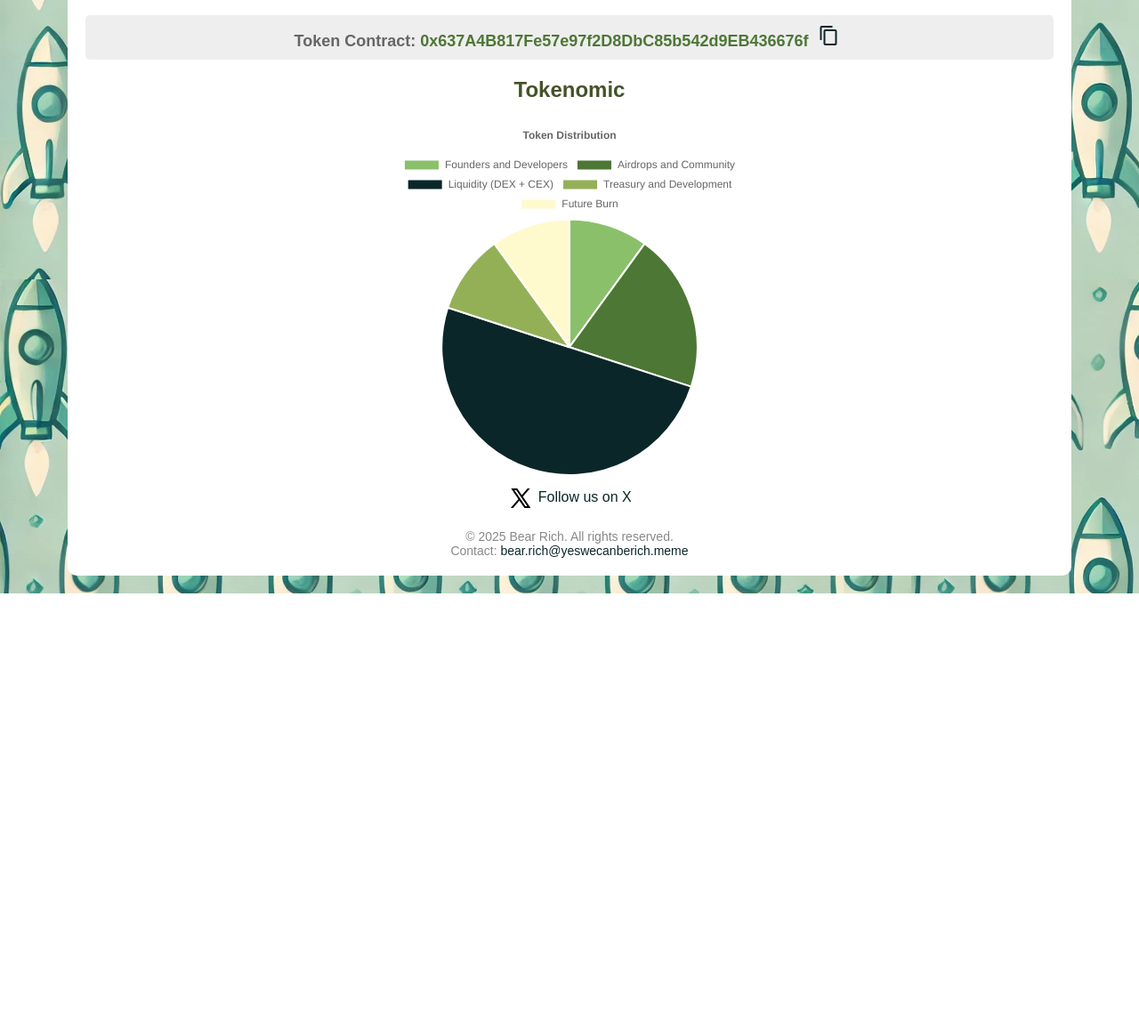
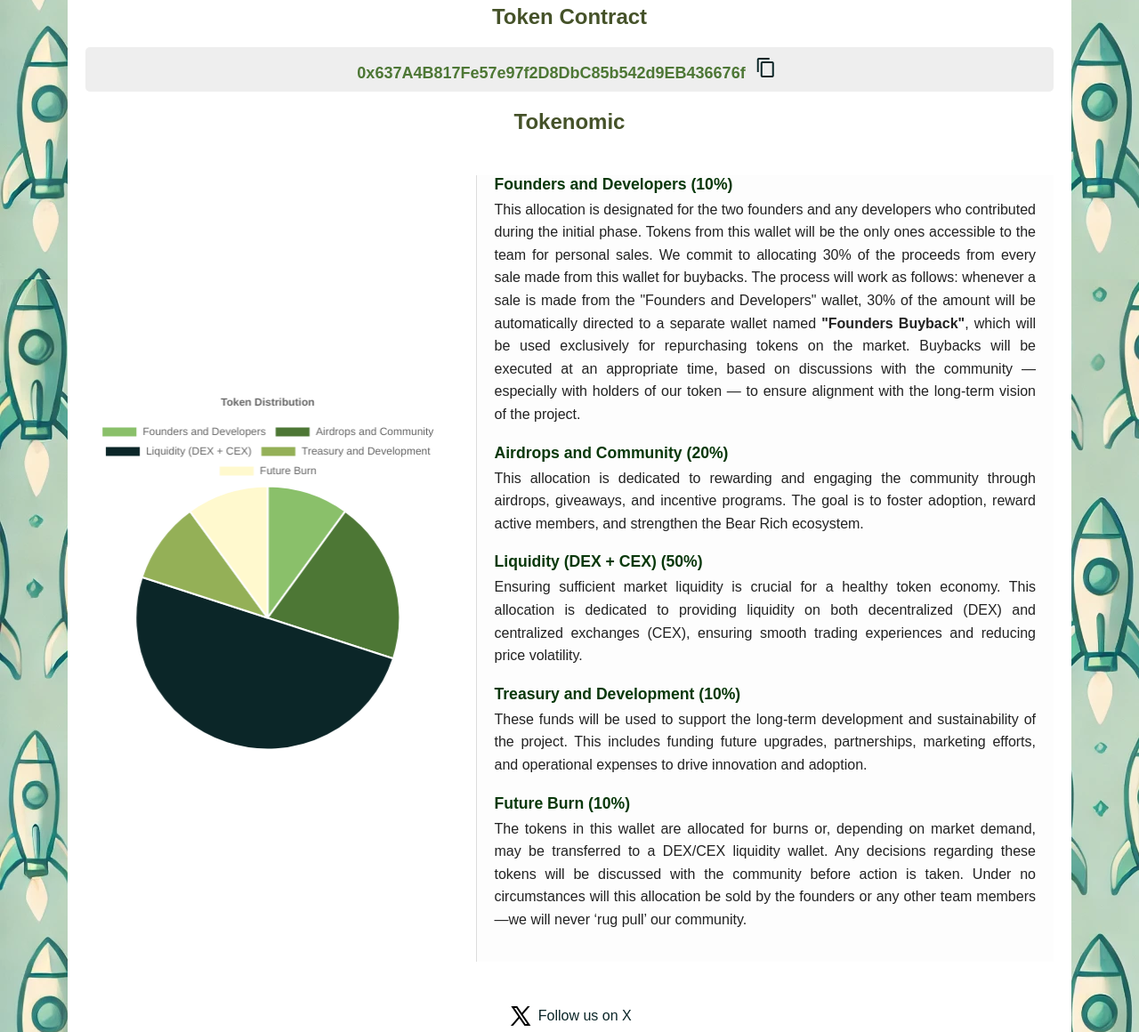
Before and after one commit to wecanbr/site, a plain HTML site: page index.html in a window 1280 px wide. Shown: the part 710-1870 px from the top of the page at 89% size. Before the commit the page ends 1377 px from the top, so only its background shows below. Drawn offline with nearby package versions, Linux system fonts and the light colour scheme.

Commit message:
Alterações relacionadas a tokenomic

```diff
--- a/index.html
+++ b/index.html
@@ -2,15 +2,14 @@
 <html lang="en">
 
 <head>
-    <meta charset="UTF-8">
-    <meta name="viewport" content="width=device-width, initial-scale=1.0">
+    <meta charset="UTF-8" />
+    <meta name="viewport" content="width=device-width, initial-scale=1.0" />
     <title>Yes, We Can Be(ar) Rich - $WECANBR - Memecoin on Base</title>
     <script src="https://cdn.jsdelivr.net/npm/chart.js"></script>
-    <link href="https://fonts.googleapis.com/icon?family=Material+Icons" rel="stylesheet">
+    <link href="https://fonts.googleapis.com/icon?family=Material+Icons" rel="stylesheet" />
     <style>
         body {
             font-family: Arial, sans-serif;
-            text-align: center;
             margin: 0;
             padding: 0;
             background: url('images/background-little-rockets.png') repeat;
@@ -23,42 +22,25 @@
             background-size: cover;
         }
 
-        .copy-button {
-            background: none;
-            border: none;
-            cursor: pointer;
-            color: #0b2628
-        }
-
         .container {
             width: 85vw;
-            min-height: 80vh;
+            max-width: 1200px;
             margin: 20px auto;
             background: #fff;
             padding: 20px;
             border-radius: 10px;
         }
 
-        #tokenomic {
-            margin-top: 20px;
-            display: flex;
-            justify-content: center;
-        }
-
-        img {
-            max-width: 100%;
-            height: auto;
-            border-radius: 10px;
-        }
-
         h1,
         h2 {
             color: #455229;
+            text-align: center;
         }
 
         p {
             color: #666;
             font-size: 18px;
+            text-align: center;
         }
 
         .contract {
@@ -67,41 +49,113 @@
             border-radius: 5px;
             font-weight: bold;
             word-break: break-word;
+            text-align: center;
+            margin: 20px 0;
         }
 
-        .footer {
+        .copy-button {
+            background: none;
+            border: none;
+            cursor: pointer;
+            color: #0b2628;
+        }
+
+        .tokenomic-section {
+            display: flex;
+            flex-wrap: wrap;
+            gap: 30px;
+            justify-content: center;
+            margin-top: 30px;
+        }
+
+        .chart-wrapper {
+            flex: 1 1 300px;
+            display: flex;
+            justify-content: center;
+            align-items: center;
+        }
+
+        .token-description {
+            flex: 1 1 500px;
+            background: #fdfdfd;
+            padding: 0px 20px 20px;
+            border-left: 1px solid #ddd
+        }
+
+        .token-description dt {
+            font-weight: bold;
+            font-size: 1.1em;
             margin-top: 20px;
-            font-size: 14px;
-            color: #888;
+            color: #09380b;
+        }
+
+        .token-description dt:first-child {
+            margin-top: 0;
+        }
+
+        .token-description dd {
+            margin-left: 0;
+            margin-top: 5px;
+            margin-bottom: 15px;
+            line-height: 1.6;
+            color: #222;
+            text-align: justify;
         }
 
         .socials {
-            margin-top: 20px;
+            margin-top: 30px;
+            text-align: center;
         }
 
         .socials a {
             text-decoration: none;
             color: #0b2628;
         }
+
+        footer.footer {
+            font-size: 14px;
+            color: #888;
+            margin-top: 40px;
+            text-align: center;
+            line-height: 1.6;
+        }
+
+        footer.footer a {
+            color: #0b2628;
+            text-decoration: none;
+        }
+
+        @media (max-width: 768px) {
+            .tokenomic-section {
+                flex-direction: column;
+                align-items: center;
+            }
+        }
     </style>
 </head>
 
 <body>
-    <div class="top-bar"></div>
-    <div class="container">
-        <h1>Meet The Bear Rich (BR)</h1>
+
+    <header class="top-bar"></header>
+
+    <main class="container">
+        <section aria-labelledby="intro">
+            <h1 id="intro">Meet The Bear Rich (BR)</h1>
             <p>Just another memecoin on the Base network.</p>
             <p>We are a token inspired by hope campaigns! Disclaimer: We have no affiliation with any political party,
                 group, or individual.</p>
-        <p>The Bear Rich token embodies the aspiration to achieve wealth on the Base network, drawing inspiration from
-            the bear's intelligence, strength, and resilience.</p>
+            <p>The Bear Rich token embodies the aspiration to achieve wealth on the Base network, drawing inspiration
+                from the bear's intelligence, strength, and resilience.</p>
             <p>The mission of Bear Rich is to empower individuals to achieve financial prosperity through our token. By
                 leveraging the symbolic traits of the bear—intelligence, strength, and resilience—we aim to provide a
-            platform where many can attain wealth within the Base network. </p>
+                platform where many can attain wealth within the Base network.</p>
             <p>Can we get rich on Base?</p>
             <h2>Yes, We Can Be(ar) Rich!</h2>
+        </section>
+
+        <section aria-labelledby="contract">
+            <h2 id="contract">Token Contract</h2>
             <p class="contract">
-            Token Contract:
                 <span id="contractAddress" style="color: #4d7735">
                     0x637A4B817Fe57e97f2D8DbC85b542d9EB436676f
                 </span>
@@ -109,23 +163,72 @@
                     <i class="material-icons">content_copy</i>
                 </button>
             </p>
-        <h2>Tokenomic</h2>
-        <div id="tokenomic">
+        </section>
+
+        <section aria-labelledby="tokenomic">
+            <h2 id="tokenomic">Tokenomic</h2>
+            <div class="tokenomic-section">
+                <div class="chart-wrapper">
                     <canvas id="tokenomic-chart" width="400" height="400"></canvas>
                 </div>
-        <div class="socials" style="margin-top: 10px;">
+                <dl class="token-description">
+                    <dt>Founders and Developers (10%)</dt>
+                    <dd>
+                        This allocation is designated for the two founders and any developers who contributed during the
+                        initial phase. Tokens from this wallet will be the only ones accessible to the team for personal
+                        sales.
+                        We commit to allocating 30% of the proceeds from every sale made from this wallet for buybacks.
+                        The process will work as follows: whenever a sale is made from the "Founders and Developers"
+                        wallet, 30% of the amount will be automatically directed to a separate wallet named
+                        <strong>"Founders Buyback"</strong>, which will be used exclusively for repurchasing tokens on
+                        the market.
+                        Buybacks will be executed at an appropriate time, based on discussions with the community —
+                        especially with holders of our token — to ensure alignment with the long-term vision of the
+                        project.
+                    </dd>
+
+                    <dt>Airdrops and Community (20%)</dt>
+                    <dd>This allocation is dedicated to rewarding and engaging the community through airdrops,
+                        giveaways, and incentive programs. The goal is to foster adoption, reward active members, and
+                        strengthen the Bear Rich ecosystem.</dd>
+
+                    <dt>Liquidity (DEX + CEX) (50%)</dt>
+                    <dd>Ensuring sufficient market liquidity is crucial for a healthy token economy. This allocation is
+                        dedicated to providing liquidity on both decentralized (DEX) and centralized exchanges (CEX),
+                        ensuring smooth trading experiences and reducing price volatility.</dd>
+
+                    <dt>Treasury and Development (10%)</dt>
+                    <dd>These funds will be used to support the long-term development and sustainability of the project.
+                        This includes funding future upgrades, partnerships, marketing efforts, and operational expenses
+                        to drive innovation and adoption.</dd>
+
+                    <dt>Future Burn (10%)</dt>
+                    <dd>The tokens in this wallet are allocated for burns or, depending on market demand, may be
+                        transferred to a DEX/CEX liquidity wallet. Any decisions regarding these tokens will be
+                        discussed with the community before action is taken. Under no circumstances will this allocation
+                        be sold by the founders or any other team members—we will never ‘rug pull’ our community.</dd>
+                </dl>
+            </div>
+        </section>
+
+        <section class="socials">
             <a href="https://x.com/yeswecanbr" target="_blank" title="Follow us on X">
-                <img src="images/icons8-x.svg" alt="X (Twitter)" style="vertical-align: middle;">
+                <img src="images/icons8-x.svg" alt="X (Twitter)" style="vertical-align: middle;" />
                 Follow us on X
             </a>
-        </div>
+        </section>
 
-        <div class="footer">
-            © 2025 Bear Rich. All rights reserved.
-            <br />
-            Contact: <span style="color: #0b2628">bear.rich@yeswecanberich.meme</span>
-        </div>
-    </div>
+        <footer class="footer">
+            <p>© 2025 Bear Rich. All rights reserved.</p>
+            <p>Contact: <span style="color: #0b2628">bear.rich@yeswecanberich.meme</span></p>
+            <p>This memecoin was created and is maintained by <a href="https://github.com/julianofischer"
+                    target="_blank">J. Fischer</a> and <a href="https://github.com/jivagomr" target="_blank">J.
+                    Ribeiro</a></p>
+            <p>Disclaimer: This is a memecoin and not financial advice. Always do your own research before investing.
+            </p>
+            <p>Bear Rich is not responsible for any losses incurred from trading or investing in this token.</p>
+        </footer>
+    </main>
 
     <script>
         const data = {
@@ -137,7 +240,7 @@
                 'Future Burn'
             ],
             datasets: [{
-                data: [10, 20, 50, 10, 10], // Corresponding percentages
+                data: [10, 20, 50, 10, 10],
                 backgroundColor: [
                     '#8ac06a',
                     '#4d7735',
@@ -148,13 +251,13 @@
             }]
         };
 
-        document.addEventListener('DOMContentLoaded', (event) => {
+        document.addEventListener('DOMContentLoaded', () => {
             const ctx = document.getElementById('tokenomic-chart').getContext('2d');
-            const myPieChart = new Chart(ctx, {
+            new Chart(ctx, {
                 type: 'pie',
                 data: data,
                 options: {
-                    responsive: false,
+                    responsive: true,
                     plugins: {
                         legend: {
                             position: 'top',
@@ -173,12 +276,10 @@
             navigator.clipboard.writeText(contractAddress).then(() => {
                 alert('Contract number copied to clipboard!');
             }).catch(err => {
-                console.error('Error trying to copy contract number: ', err);
+                console.error('Error copying: ', err);
             });
         }
-
     </script>
-
 </body>
 
 </html>
```
Also changed, not shown: bear_rich_for_icon_32x32.png (added), images/icons8-x-30.png (added). Lines whose indentation alone changed are shown as unchanged.
